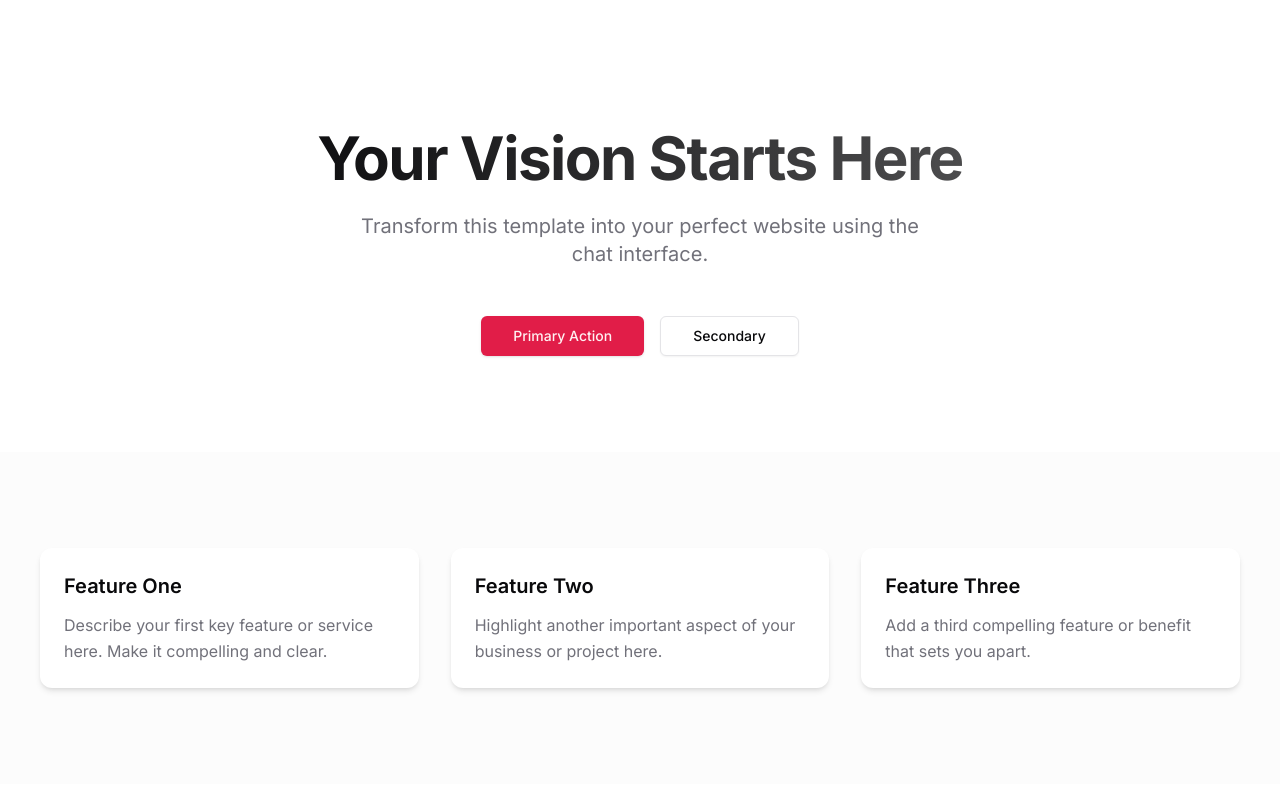
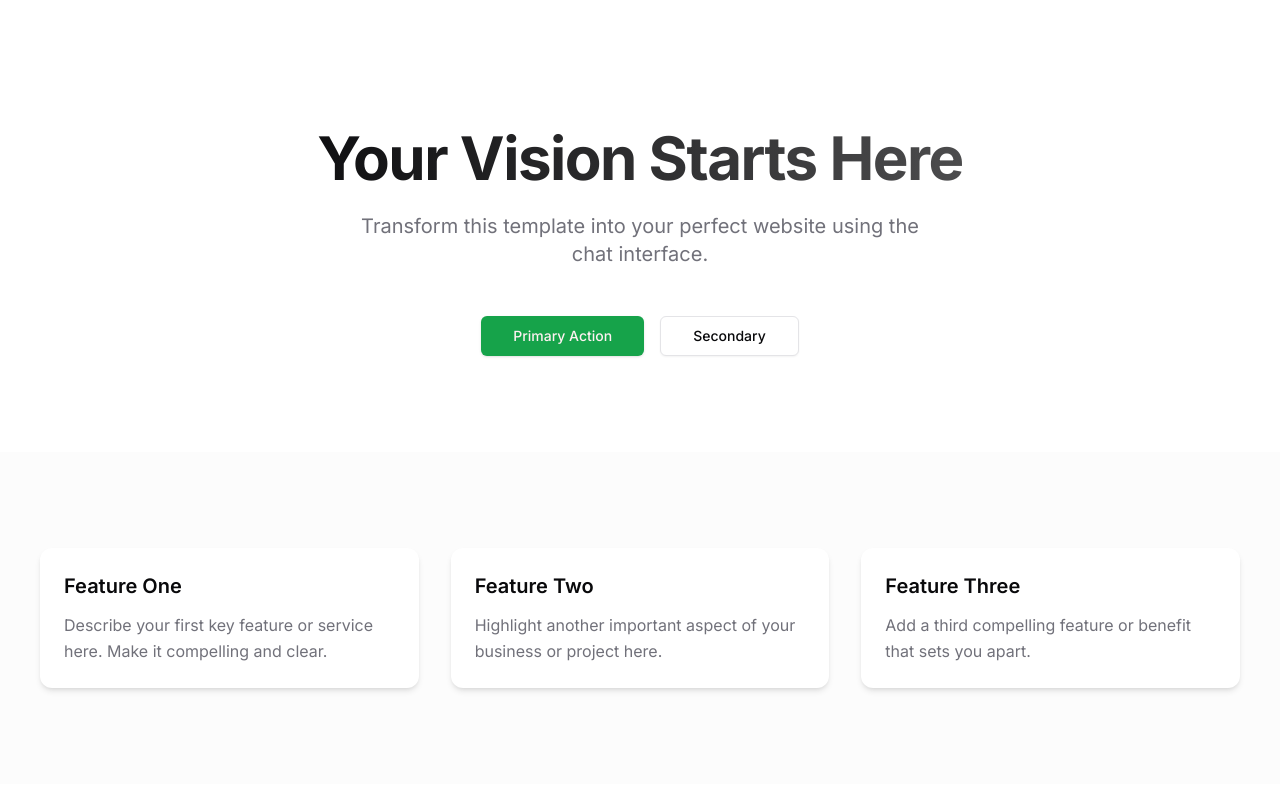
Before and after one commit to magnolia-AI/this-is-test-x5mie, a Next.js app: page / in a window 1280 px wide. Shown: the top 800 px of the page. Built offline with nearby package versions, Linux system fonts and the light colour scheme.

Commit message:
Update 1 files

```diff
--- a/app/page.tsx
+++ b/app/page.tsx
@@ -16,7 +16,13 @@ export default function Home() {
             Transform this template into your perfect website using the chat interface.
           </p>
           <div className="mt-12 flex gap-4 justify-center">
-            <Button size="lg" className="px-8" onClick={() => router.push('/demo')}>Primary Action</Button>
+            <Button
+              size="lg"
+              className="px-8 bg-green-600 hover:bg-green-700"
+              onClick={() => router.push('/demo')}
+            >
+              Primary Action
+            </Button>
             <Button size="lg" variant="outline" className="px-8">Secondary</Button>
           </div>
         </div>
```
